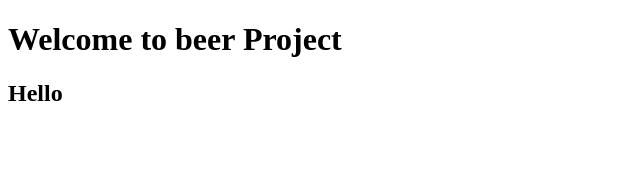
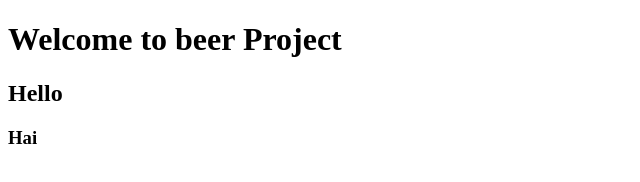
Before and after one commit to Abinaya890/Salesforce-Beer-Project, a website: page index.html in a window 1280 px wide. Shown: the full height of the page, 0-640 px from the left. Drawn offline with Linux system fonts and the light colour scheme.

Commit message:
code update

```diff
--- a/index.html
+++ b/index.html
@@ -9,5 +9,6 @@
 <body>
     <h1> Welcome to beer Project</h1>
     <h2> Hello </h2>
+    <h3> Hai </h3>
 </body>
 </html>
```
